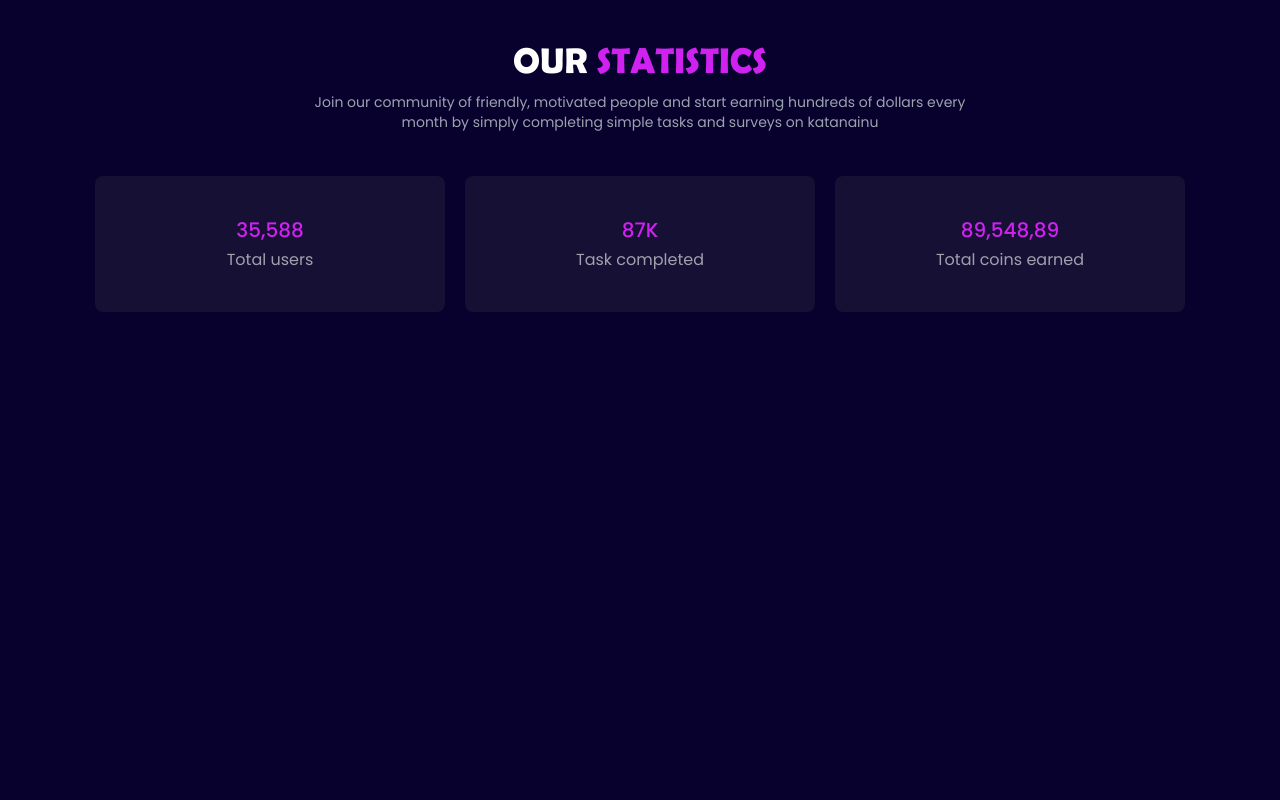
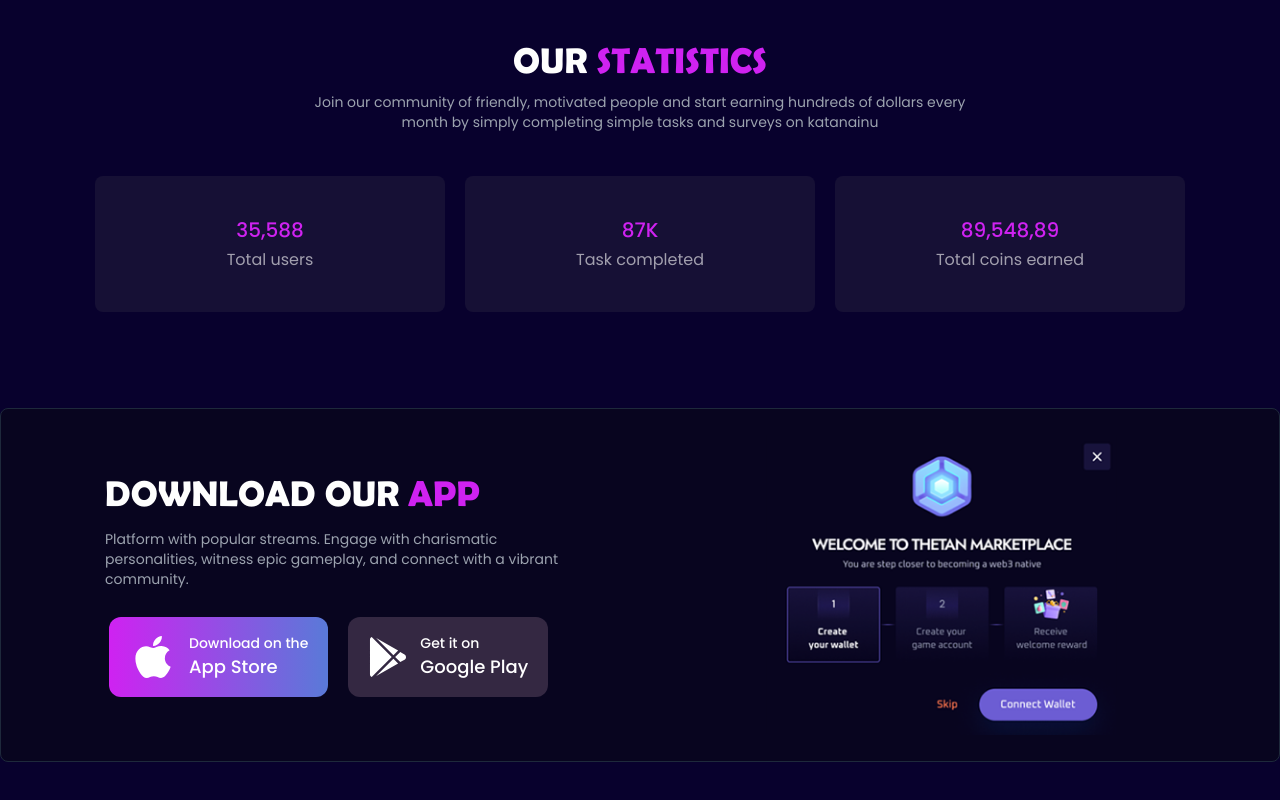
Before and after one commit to Mehedi-Hasan0/kainu-second, a Next.js app: page / in a window 1280 px wide. Shown: the part 7701-8501 px from the top of the page. Before the commit the page ends 8109 px from the top, so only its background shows below. Built offline with nearby package versions, Linux system fonts and the light colour scheme.

Commit message:
[ADD] Download section added

```diff
--- a/src/app/page.jsx
+++ b/src/app/page.jsx
@@ -1,5 +1,6 @@
 import Bookapp from "@/components/Bookapp";
 import Collective from "@/components/Collective";
+import Download from "@/components/Download";
 import EarningOpportunity from "@/components/EarningOpportunity";
 import Faq from "@/components/Faq";
 import GamingPlatform from "@/components/GamingPlatform";
@@ -24,6 +25,7 @@ export default function Home() {
       <GamingPlatform />
       <Faq />
       <Statistics />
+      <Download />
     </main>
   );
 }
--- /dev/null
+++ b/src/components/Download.jsx
@@ -0,0 +1,70 @@
+import Image from "next/image";
+import { FaApple, FaGooglePlay } from "react-icons/fa6";
+
+export default function Download() {
+  return (
+    <section className=" pb-8 sm:pb-10 md:pb-14 lg:pb-16 xl:pb-24 2xl:pb-32">
+      <div className="main-container bg-[#08051f] border border-slate-800 rounded-lg flex flex-col-reverse md:flex-row items-center gap-5 md:gap-6 md:justify-between">
+        <div className="flex-1">
+          <div className="sm:px-6 sm:pt-7 md:px-9 md:pt-12 xl:px-14 xl:pt-16">
+            <h2 className="font-berlin sub-heading uppercase">
+              Download our <span className="text-csPrimary">app</span>
+            </h2>
+            <p className="text-[10px] md:text-xs xl:text-sm 2xl:text-base font-poppins text-gray-400  lg:mt-4 2xl:mt-6">
+              Platform with popular streams. Engage with charismatic
+              personalities, witness epic gameplay, and connect with a vibrant
+              community.
+            </p>
+          </div>
+
+          {/* download btn */}
+          <div className="flex flex-row gap-6 sm:px-6 pb-7 md:px-9 md:pb-12 xl:px-14 xl:pb-16">
+            <div className="flex flex-row items-center gap-5 mt-5 lg:mt-7 2xl:mt-9 mx-1">
+              <div className="font-poppins flex gap-3 items-center text-white bg-gradient-to-r from-csPrimary to-csSecondary rounded-xl px-4 sm:px-4 py-1 lg:px-3 md:py-3 xl:px-5 xl:py-4 cursor-pointer">
+                <FaApple
+                  size={48}
+                  color="#ffffff"
+                  className="w-4 sm:w-7 lg:w-9 xl:w-12"
+                />
+                <div className="flex flex-col">
+                  <p className="text-[10px] sm:text-xs lg:text-sm font-medium leading-tight whitespace-nowrap">
+                    Download on the
+                  </p>
+                  <p className="text-xs sm:text-sm lg:text-lg font-medium whitespace-nowrap">
+                    App Store
+                  </p>
+                </div>
+              </div>
+              <div className="font-poppins flex gap-3 items-center text-white bg-[#342842] rounded-xl px-4 sm:px-4 py-1 lg:px-3 md:py-3 xl:px-5 xl:py-4 cursor-pointer">
+                <FaGooglePlay
+                  size={48}
+                  color="#ffffff"
+                  className="w-4 sm:w-7 lg:w-8 xl:w-10"
+                />
+                <div className="flex flex-col">
+                  <p className="text-[10px] sm:text-xs lg:text-sm font-medium leading-tight whitespace-nowrap">
+                    Get it on
+                  </p>
+                  <p className="text-xs sm:text-sm lg:text-lg font-medium whitespace-nowrap">
+                    Google Play
+                  </p>
+                </div>
+              </div>
+            </div>
+          </div>
+        </div>
+
+        {/* right side */}
+        <div className="flex-1">
+          <Image
+            src={"/assets/images/started/started-3.png"}
+            alt=""
+            width={700}
+            height={500}
+            className="flex items-end h-[170px] sm:h-[230px] lg:h-[300px] object-contain"
+          />
+        </div>
+      </div>
+    </section>
+  );
+}
```
Also changed, not shown: public/assets/images/download-bg.png (added), public/assets/images/fotter-bg.png (added).
